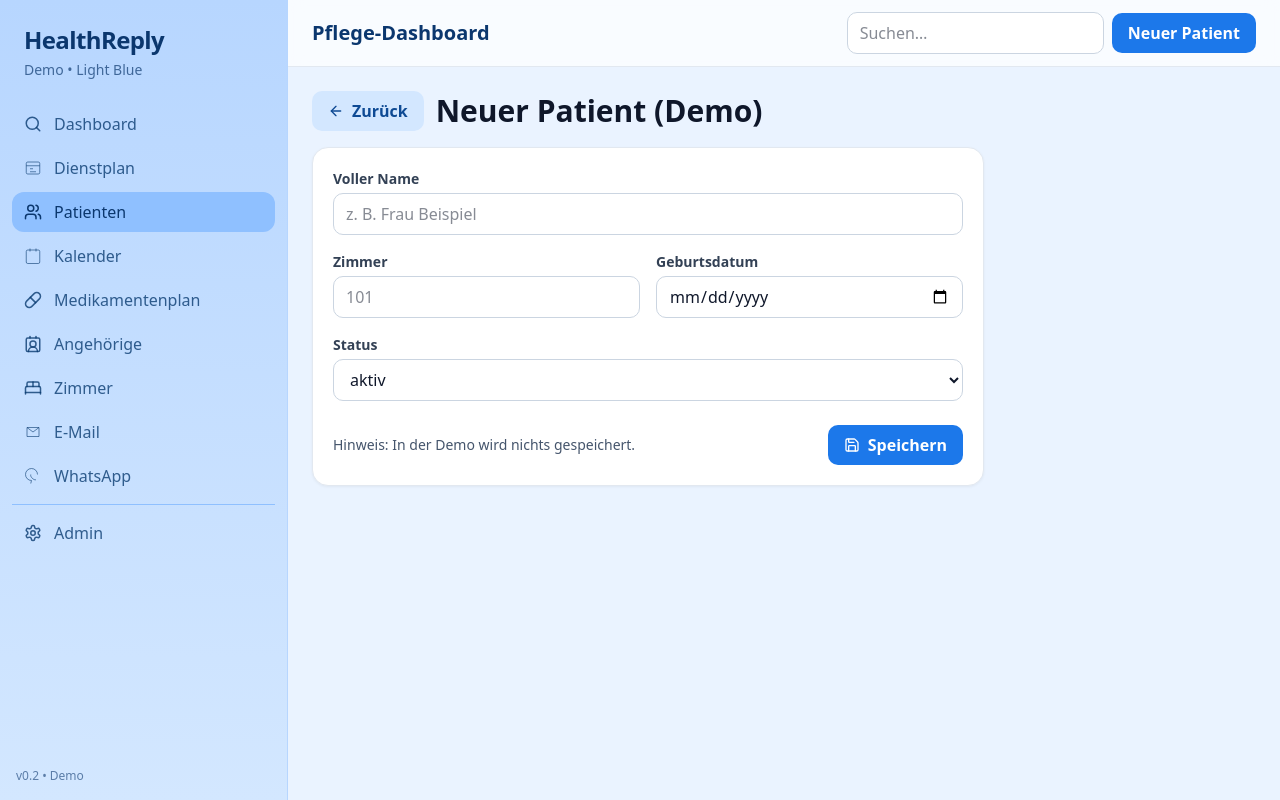
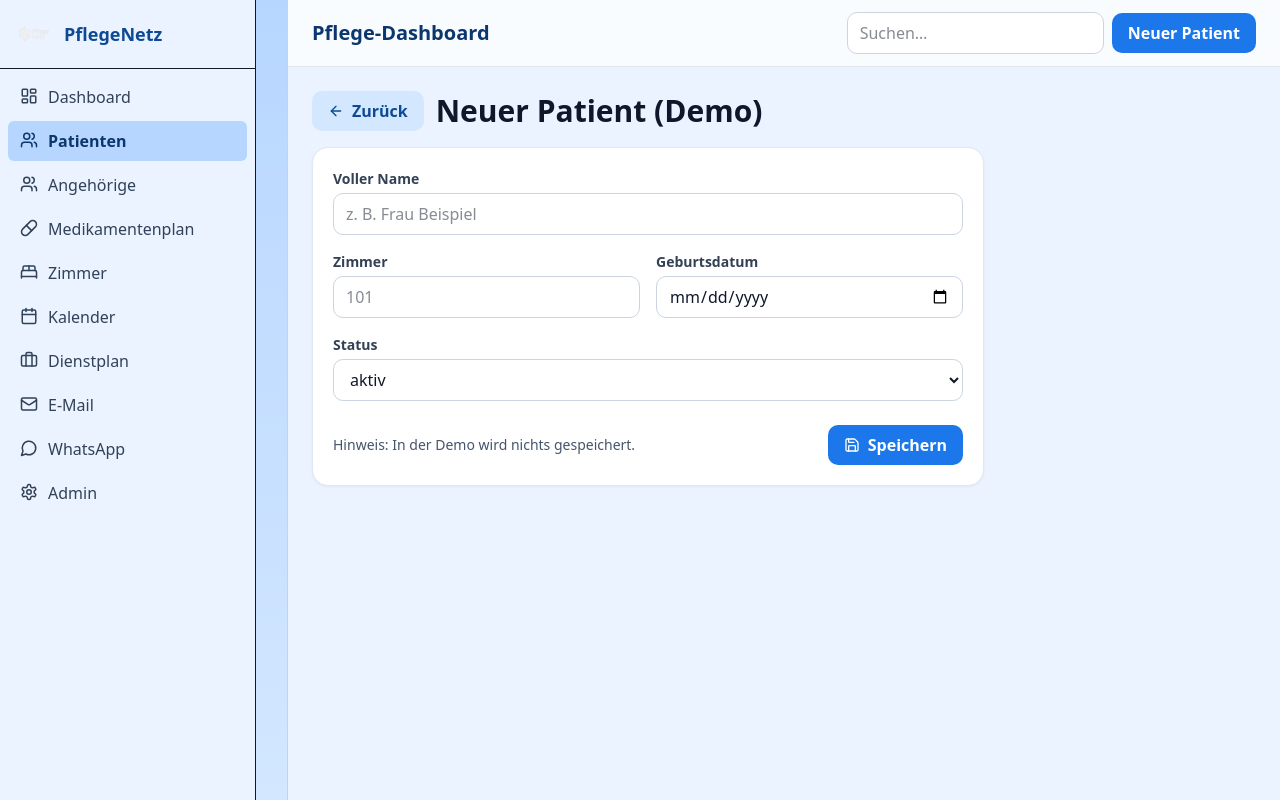
Before and after one commit to Uneyka/healthreply-demo, a Next.js app: page /patients/new in a window 1280 px wide. Built offline with nearby package versions, Linux system fonts and the light colour scheme.

Commit message:
chore(ui): update branding to PflegeNetz with logo in sidebar

```diff
--- a/src/components/SideNavClient.tsx
+++ b/src/components/SideNavClient.tsx
@@ -1,8 +1,19 @@
-'use client';
+"use client";
 
-import Link from 'next/link';
-import { usePathname } from 'next/navigation';
-import { Users, Contact2, BedDouble, Settings, Search, Pill } from 'lucide-react';
+import Link from "next/link";
+import { usePathname } from "next/navigation";
+import Image from "next/image";
+import {
+  LayoutDashboard,
+  Users,
+  Pill,
+  BedDouble,
+  Calendar,
+  Mail,
+  MessageCircle,
+  Settings,
+  Briefcase,
+} from "lucide-react";
 
 function NavItem({
   href,
@@ -14,10 +25,18 @@ function NavItem({
   children: React.ReactNode;
 }) {
   const pathname = usePathname();
-  const active = pathname.startsWith(href);
+  const active = pathname === href || pathname.startsWith(href + "/");
+
   return (
-    <Link href={href} className={`nav-item ${active ? 'active' : ''}`}>
-      {icon}
+    <Link
+      href={href}
+      className={`flex items-center gap-2 px-3 py-2 rounded-md transition-colors ${
+        active
+          ? "bg-[color:var(--brand-200)] text-[color:var(--brand-900)] font-semibold"
+          : "text-slate-700 hover:bg-[color:var(--brand-100)]"
+      }`}
+    >
+      <span className="w-5 h-5">{icon}</span>
       <span>{children}</span>
     </Link>
   );
@@ -25,31 +44,54 @@ function NavItem({
 
 export default function SideNavClient() {
   return (
-    <>
-      <div className="p-6">
-        <div className="text-2xl font-bold tracking-tight text-[color:var(--brand-900)]">
-          HealthReply
-        </div>
-        <div className="text-sm text-[color:var(--brand-900)]/70 mt-1">Demo • Light Blue</div>
+    <aside className="w-64 bg-[color:var(--brand-50)] h-screen flex flex-col border-r">
+      {/* Logo + Branding */}
+      <div className="flex items-center gap-3 px-4 py-4 border-b">
+        <Image
+          src="/logo.png"
+          alt="PflegeNetz Logo"
+          width={36}
+          height={36}
+          className="rounded-md"
+        />
+        <span className="font-bold text-lg text-[color:var(--brand-800)]">
+          PflegeNetz
+        </span>
       </div>
-      <nav className="px-3 space-y-1">
-  <NavItem href="/dashboard" icon={<Search size={18} />}>Dashboard</NavItem>
-  <NavItem href="/roster" icon={<svg width="18" height="18" viewBox="0 0 24 24"><rect x="3" y="4" width="18" height="16" rx="2" ry="2" stroke="currentColor" fill="none"/><path d="M3 9h18M8 13h4m-4 4h8" stroke="currentColor" /></svg>}>
-  Dienstplan
-</NavItem>
-  <NavItem href="/patients"  icon={<Users size={18} />}>Patienten</NavItem>
-  <NavItem href="/calendar" icon={<svg width="18" height="18" viewBox="0 0 24 24"><rect x="3" y="4" width="18" height="18" rx="2" ry="2" stroke="currentColor" fill="none"/><line x1="16" y1="2" x2="16" y2="6" stroke="currentColor"/><line x1="8" y1="2" x2="8" y2="6" stroke="currentColor"/></svg>}>
-  Kalender
-</NavItem>
-  <NavItem href="/medication" icon={<Pill size={18} />}>Medikamentenplan</NavItem>
-  <NavItem href="/relatives" icon={<Contact2 size={18} />}>Angehörige</NavItem>
-  <NavItem href="/rooms"     icon={<BedDouble size={18} />}>Zimmer</NavItem>
-  <NavItem href="/email"     icon={<svg width="18" height="18" viewBox="0 0 24 24" className="inline"><path d="M4 6h16v12H4z" fill="none" stroke="currentColor"/><path d="M4 6l8 6 8-6" fill="none" stroke="currentColor"/></svg>}>E-Mail</NavItem>
-  <NavItem href="/whatsapp"  icon={<svg width="18" height="18" viewBox="0 0 24 24" className="inline"><path d="M9 22l1-4a8 8 0 118  -8 8" fill="none" stroke="currentColor"/><path d="M16 17c-3 1-8-4-7-7" fill="none" stroke="currentColor"/></svg>}>WhatsApp</NavItem>
-  <div className="my-2 border-t border-[color:var(--brand-300)]" />
-  <NavItem href="/admin"     icon={<Settings size={18} />}>Admin</NavItem>
-</nav>
-      <div className="mt-auto p-4 text-xs text-[color:var(--brand-900)]/60">v0.2 • Demo</div>
-    </>
+
+      {/* Navigation */}
+      <nav className="flex-1 p-2 space-y-1">
+        <NavItem href="/" icon={<LayoutDashboard size={18} />}>
+          Dashboard
+        </NavItem>
+        <NavItem href="/patients" icon={<Users size={18} />}>
+          Patienten
+        </NavItem>
+        <NavItem href="/relatives" icon={<Users size={18} />}>
+          Angehörige
+        </NavItem>
+        <NavItem href="/medication" icon={<Pill size={18} />}>
+          Medikamentenplan
+        </NavItem>
+        <NavItem href="/rooms" icon={<BedDouble size={18} />}>
+          Zimmer
+        </NavItem>
+        <NavItem href="/calendar" icon={<Calendar size={18} />}>
+          Kalender
+        </NavItem>
+        <NavItem href="/roster" icon={<Briefcase size={18} />}>
+          Dienstplan
+        </NavItem>
+        <NavItem href="/mail" icon={<Mail size={18} />}>
+          E-Mail
+        </NavItem>
+        <NavItem href="/whatsapp" icon={<MessageCircle size={18} />}>
+          WhatsApp
+        </NavItem>
+        <NavItem href="/admin" icon={<Settings size={18} />}>
+          Admin
+        </NavItem>
+      </nav>
+    </aside>
   );
 }
```
Also changed, not shown: public/logo.png (added).
